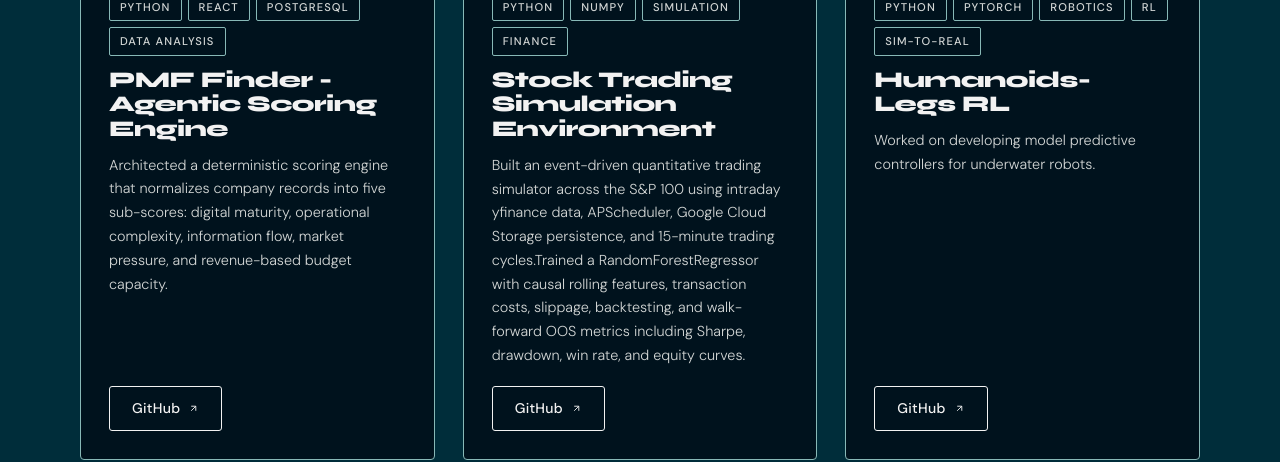
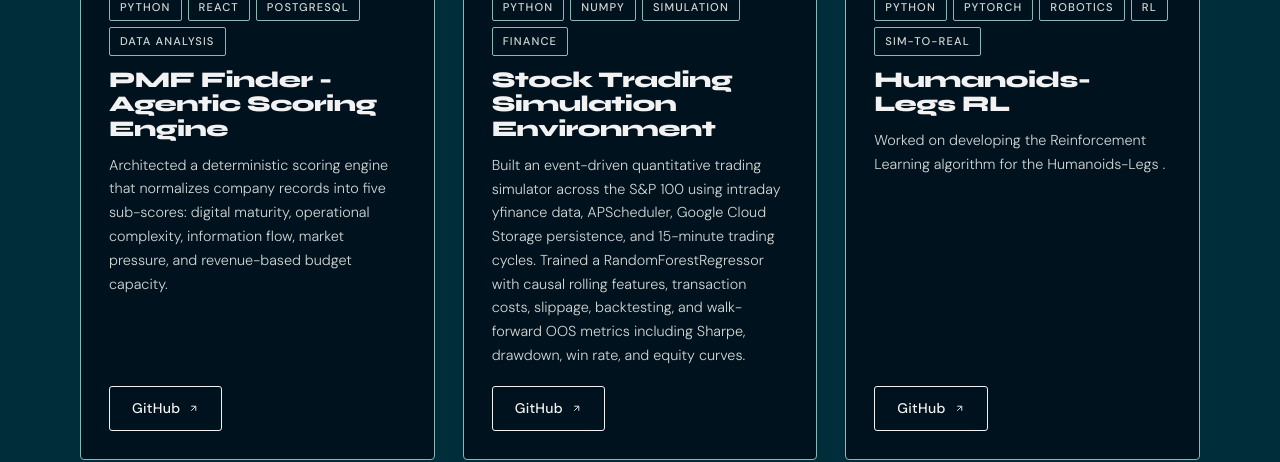
Before and after one commit to blade9523411/portfolio, a React (Vite) app: page / in a window 1280 px wide. Shown: the part 4140-4602 px from the top of the page. Built offline with nearby package versions, Linux system fonts and the light colour scheme.

Commit message:
new fixes

```diff
--- a/src/data/portfolio.ts
+++ b/src/data/portfolio.ts
@@ -42,7 +42,7 @@ export const personal = {
 Outside of code, I've taught computing to seniors and children in my community, worked on a humanoid robot, and cooking good food.`,
   github: 'https://github.com/blade9523411',
   linkedin: 'https://linkedin.com/in/jlalukota',
-  resume: '/resume.pdf',
+  resume: 'https://docs.google.com/document/d/16A3hFAKmJXwg6nNDJ1eiNRj4N1RXl8oQ/edit?usp=sharing&ouid=109757494867224820483&rtpof=true&sd=true',
   email: 'jlalukota@gmail.com',
   profileImageSrc: `${import.meta.env.BASE_URL}images/profile.JPG`, // uncomment when you have a photo
   profileImageAlt: 'Jayanth Lalukota — profile photo',
@@ -65,7 +65,7 @@ export const projects: Project[] = [
     title: 'Kubernetes ML Training Controller',
     description:[
       'Built a Kubernetes controller in Go with Kubebuilder to run ML workloads through a custom TrainingJob CRD, managing Jobs, retries, checkpoint PVCs, and lifecycle status.',
-      'Replaced native Job retries with controller-driven run lineage and idempotent reconciliation, validating recovery across 25+ workloads and 30+ failure scenarios.',
+      ' Replaced native Job retries with controller-driven run lineage and idempotent reconciliation, validating recovery across 25+ workloads and 30+ failure scenarios.',
     ],
     tags: ['Go', 'Kubernetes', 'Operators', 'ML Ops', 'Docker'],
     github: 'https://github.com/blade9523411/ml-training-controller', // TODO: update to specific repo
@@ -98,7 +98,7 @@ export const projects: Project[] = [
     title: 'Stock Trading Simulation Environment',
     description:[
       'Built an event-driven quantitative trading simulator across the S&P 100 using intraday yfinance data, APScheduler, Google Cloud Storage persistence, and 15-minute trading cycles.',
-      'Trained a RandomForestRegressor with causal rolling features, transaction costs, slippage, backtesting, and walk-forward OOS metrics including Sharpe, drawdown, win rate, and equity curves.',
+      ' Trained a RandomForestRegressor with causal rolling features, transaction costs, slippage, backtesting, and walk-forward OOS metrics including Sharpe, drawdown, win rate, and equity curves.',
     ],
     tags: ['Python', 'NumPy', 'Simulation', 'Finance'],
     github: 'https://github.com/blade9523411/Stock-Trading-Simulation', // TODO: update to specific repo
@@ -109,7 +109,7 @@ export const projects: Project[] = [
     id: 'marine-robotics-rl',
     title: 'Humanoids-Legs RL',
     description:[
-      'Worked on developing model predictive controllers for underwater robots.',
+      'Worked on developing the Reinforcement Learning algorithm for the Humanoids-Legs .',
     ],
     tags: ['Python', 'PyTorch', 'Robotics', 'RL', 'Sim-to-Real'],
     github: 'https://github.com/jlalukota', // TODO: update to specific repo
```
